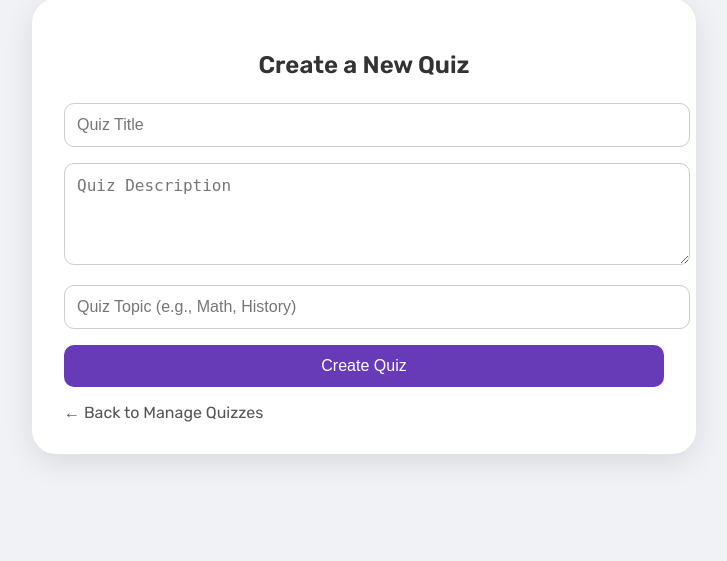
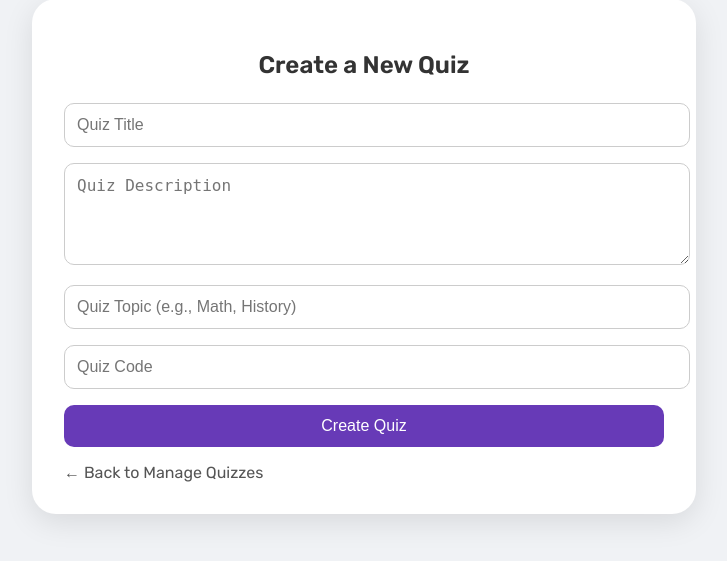
Before and after one commit to DEBAPALLAB/Eureka, a PHP site: page /quizzes/create.php in a window 1280 px wide. Shown: the part 49-610 px from the top of the page, without its empty margins (276-1003 px from the left). Run offline with PHP 8.4, Linux system fonts and the light colour scheme; the visitor is signed in with stand-in values (Sample User, id 1).

Commit message:
added code and topic as inputs

```diff
--- a/quiz-system/dashboard/quizzes/create.php
+++ b/quiz-system/dashboard/quizzes/create.php
@@ -79,6 +79,7 @@ if (!isset($_SESSION['user_id']) || $_SESSION['role'] !== 'admin') {
       <input type="text" name="title" placeholder="Quiz Title" required>
       <textarea name="description" placeholder="Quiz Description" rows="4" required></textarea>
       <input type="text" name="topic" placeholder="Quiz Topic (e.g., Math, History)" required>
+      <input type="text" name="code" placeholder="Quiz Code" required>
       <button type="submit">Create Quiz</button>
     </form>
     <a href="manage.php" class="back">← Back to Manage Quizzes</a>
@@ -91,9 +92,10 @@ if ($_SERVER['REQUEST_METHOD'] === 'POST') {
     $title = $_POST['title'];
     $description = $_POST['description'];
     $topic = $_POST['topic'];
+    $code = $_POST['code'];
 
-    $stmt = $conn->prepare("INSERT INTO quizzes (title, description, topic) VALUES (?, ?, ?)");
-    $stmt->bind_param("sss", $title, $description, $topic);
+    $stmt = $conn->prepare("INSERT INTO quizzes (title, description, topic, quiz_code) VALUES (?, ?, ?, ?)");
+    $stmt->bind_param("ssss", $title, $description, $topic, $code);
     $stmt->execute();
     header("Location: manage.php");
 }
```
